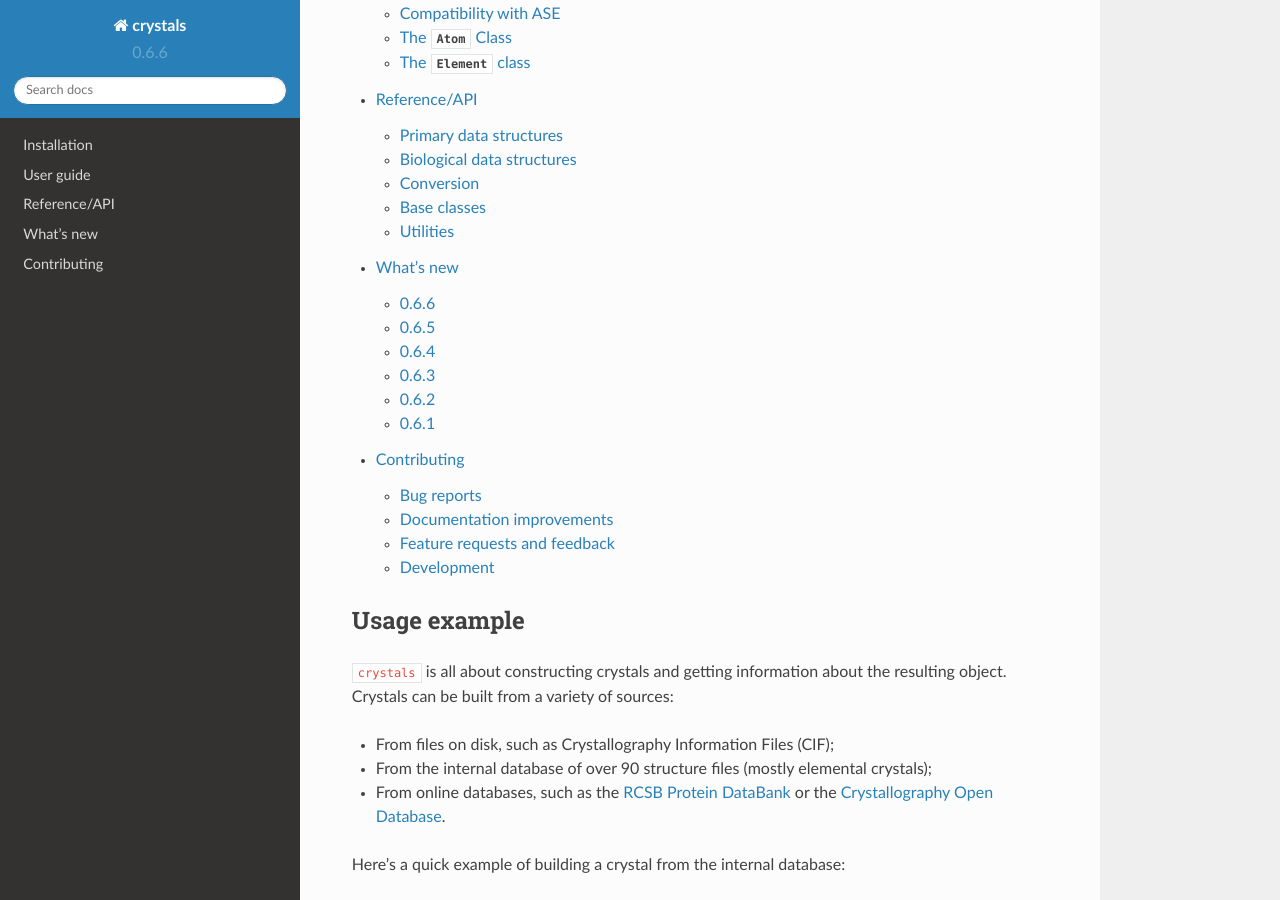
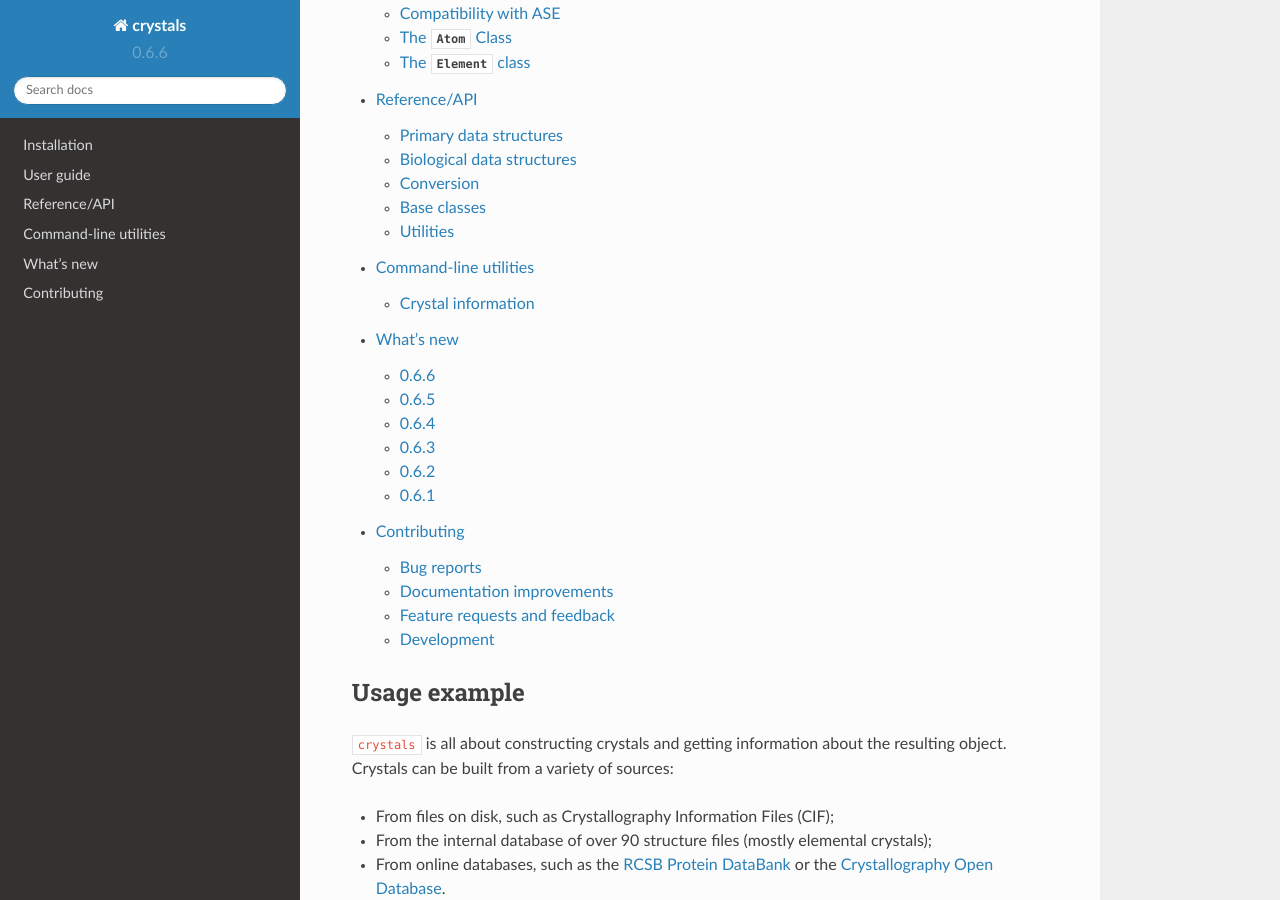
Before and after one commit to LaurentRDC/crystals, a Sphinx documentation site: the page built from docs/index.rst, in a window 1280 px wide and 900 px high, scrolled down 633 px. Built offline with Sphinx 7.4.7 and the Read the Docs theme 2.0.0, drawn with Linux system fonts in a browser that asks for light colours; some of the changed lines change nothing that is shown.

Commit message:
Added docs on cmdline utilities

```diff
--- /dev/null
+++ b/docs/cmdline.rst
@@ -0,0 +1,29 @@
+.. _cmdline:
+
+**********************
+Command-line utilities
+**********************
+
+Starting with version 0.6.6, ``crystals`` includes command-line utilities for repetitive tasks. To see the available commands
+on your system::
+
+    > crystals --help
+
+Crystal information
+-------------------
+
+The most important command-line utility is the crystallographic information script, ``crystals info``.
+To show information about a crystal file (``vo2.cif``, for example)::
+
+    > crystals info vo2.cif
+
+``crystals`` is smart about inputs. You can let it guess. For example, the Crystallographic Open Database
+entry for Bismuth is 5000215. You can look at the crystallographic information as follows::
+
+    > crystals info 5000215
+
+or, more precisely::
+
+    > crystals info 5000215 --type cod
+
+See ``crystals info --help`` for more details.
--- a/docs/index.rst
+++ b/docs/index.rst
@@ -36,6 +36,7 @@
     installation
     guide
     api/reference
+    cmdline
     whatsnew
     contributing
 
```
